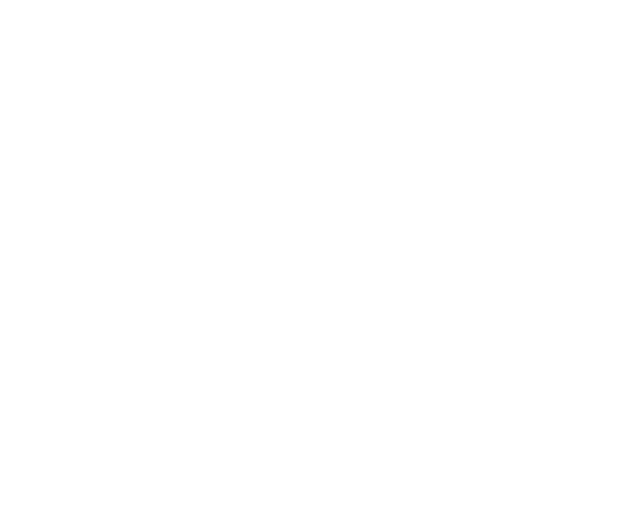
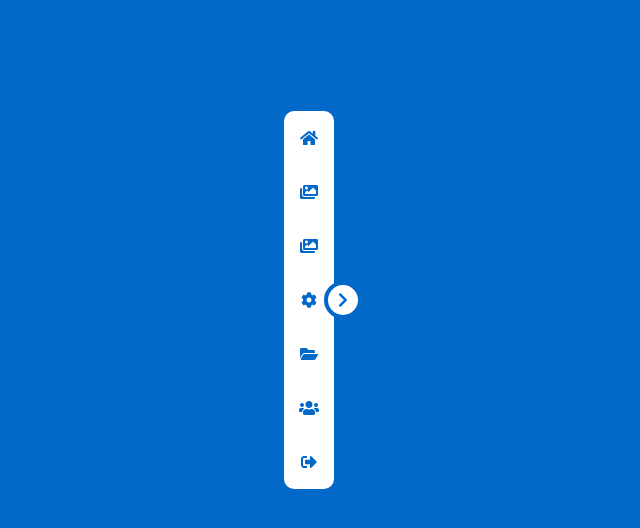
Before and after one commit to Kelvin-Joel/Menu-Lateral-Response, a plain HTML site: page index.html in a window 1280 px wide. Shown: the whole page, without its empty margins (206-846 px from the left). Drawn offline with Linux system fonts and the light colour scheme.

Commit message:
menu response con html css y javascript

```diff
--- a/app.js
+++ b/app.js
@@ -1,21 +1,7 @@
-class Comidad{
-    constructor(nombre,edad,sexo){
-        this.nombre=nombre
-        this.Edad=edad
-        this.sexo=sexo
-    }
-    mostrar(){
-        return `Hola Soy ${this.nombre} y tengo ${this.Edad} y soy ${this.sexo}`
-    }
-}
+const btn_menu=document.getElementById('btn_menu')
+const nav=document.getElementById('menu')
 
-const persona1=new Comidad('joel ventura',27,'masculino pe :S')
-const persona2=new Comidad('abraham rodas olivo','23','masculino')
-console.log(persona1)
-console.log(persona2)
-console.log(persona2.mostrar())
-
-import {mensaje} from './app2.js'
-
-const value=mensaje('trabajando con module :S js')
-console.log(value)
+btn_menu.addEventListener('click',(e)=>{
+    nav.classList.toggle('change')
+    btn_menu.classList.toggle('change2')
+})
--- a/app2.js
+++ /dev/null
@@ -1,3 +0,0 @@
-export const mensaje=(mensaje)=>{
-    return mensaje
-}
--- /dev/null
+++ b/estilos.css
@@ -0,0 +1,76 @@
+:root {
+  --color1: #fff;
+  --color2: rgb(2, 105, 201);
+}
+body {
+  background-color: var(--color2);
+}
+.container {
+  width: 300px;
+  display: flex;
+  align-items: center;
+  height: 400px;
+  margin: 100px auto;
+}
+.menu {
+  height: 378px;
+  background-color: var(--color1);
+  border-radius: 10px;
+  width: 50px;
+  transition: 0.8s;
+  overflow: hidden;
+}
+ul {
+  height: 100%;
+  width: 100%;
+  padding: 0;
+  margin-top: 0;
+}
+li:hover {
+  background-color: rgb(8, 148, 230);
+  color: var(--color1);
+  cursor: pointer;
+}
+li:hover a {
+  color: var(--color1);
+}
+li {
+  list-style: none;
+  color: var(--color2);
+  height: 40px;
+  width: 250px;
+  display: flex;
+  align-items: center;
+  padding: 7px 5px 7px 0;
+}
+span {
+  height: 50px;
+  width: 50px;
+  display: flex;
+  justify-content: center;
+  align-items: center;
+}
+li a {
+  color: var(--color2);
+  text-decoration: none;
+  font-family: sans-serif;
+  font-weight: bold;
+  margin-left: 40px;
+}
+.btn_menu {
+  height: 30px;
+  width: 30px;
+  background-color: var(--color1);
+  border: 4px solid var(--color2);
+  color: var(--color2);
+  border-radius: 50%;
+  cursor: pointer;
+  margin-left: -10px;
+  transition: 0.6s;
+}
+.change {
+  width: 250px;
+}
+.change2 {
+  transform: rotate(180deg);
+}
--- a/index.html
+++ b/index.html
@@ -5,8 +5,24 @@
     <meta http-equiv="X-UA-Compatible" content="IE=edge">
     <meta name="viewport" content="width=device-width, initial-scale=1.0">
     <title>Document</title>
+    <link rel="stylesheet" href="https://pro.fontawesome.com/releases/v5.10.0/css/all.css" integrity="sha384-AYmEC3Yw5cVb3ZcuHtOA93w35dYTsvhLPVnYs9eStHfGJvOvKxVfELGroGkvsg+p" crossorigin="anonymous"/>
+    <link rel="stylesheet" href="estilos.css">
 </head>
 <body>
+   <div class="container">
+       <nav class="menu" id="menu">
+        <ul>
+        <li><span class="icon_span"><i class="fas fa-home"></i></span><a href="#">Home</a></li>
+        <li><span class="icon_span"><i class="fas fa-images"></i></span><a href="#">Gallery</a></li>
+        <li><span class="icon_span"><i class="fas fa-images"></i></span><a href="#">Gallery</a></li>
+        <li><span class="icon_span"><i class="fas fa-cog"></i></span><a href="#">Settings</a></li>
+        <li><span class="icon_span"><i class="fas fa-folder-open"></i></span><a href="#">Profile</a></li>
+        <li><span class="icon_span"><i class="fas fa-users"></i></span><a href="#">Users</a></li>
+        <li><span class="icon_span"><i class="fas fa-sign-out-alt"></i></span><a href="#">Sing Out</a></li>
+        </ul>
+       </nav>
+       <span class="btn_menu" id="btn_menu"><i class="fas fa-chevron-right"></i></span>
+   </div>
     <script src="app.js" type="module"></script>
 </body>
 </html>
```
